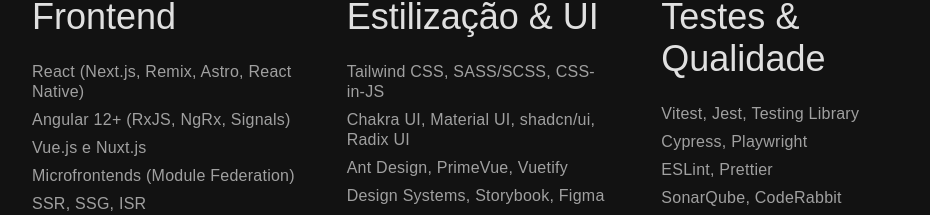
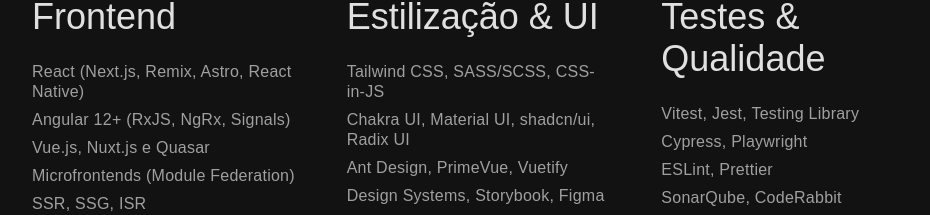
Before and after one commit to AndrewCrescencio/andrewcrescencio, a Next.js app: page / in a window 1280 px wide. Shown: the part 3587-3802 px from the top of the page, without its empty margins (160-1090 px from the left). Built offline with nearby package versions, Linux system fonts and the light colour scheme.

Commit message:
feat(data): add Quasar to frontend frameworks

```diff
--- a/src/data/index.js
+++ b/src/data/index.js
@@ -79,7 +79,7 @@
     items: [
       "React (Next.js, Remix, Astro, React Native)",
       "Angular 12+ (RxJS, NgRx, Signals)",
-      "Vue.js e Nuxt.js",
+      "Vue.js, Nuxt.js e Quasar",
       "Microfrontends (Module Federation)",
       "SSR, SSG, ISR",
       "PWA, Ionic, Electron",
```
